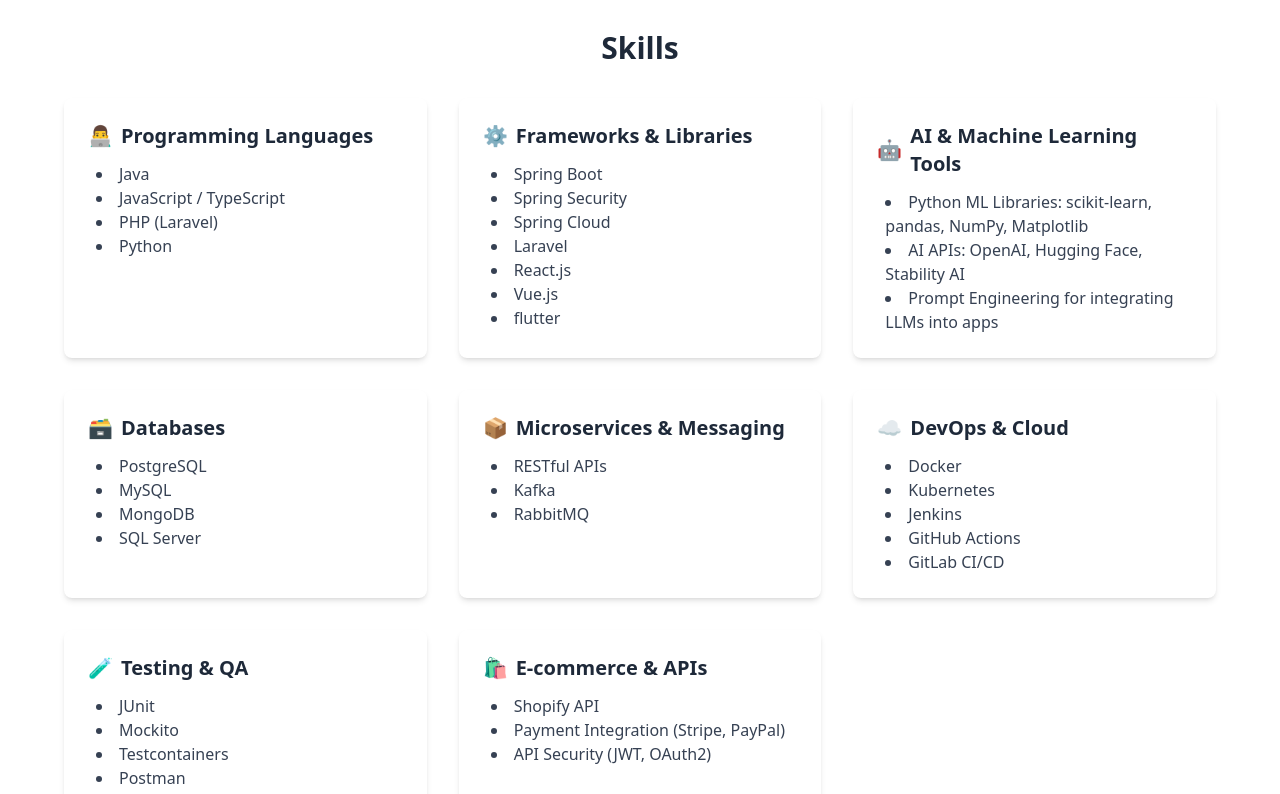
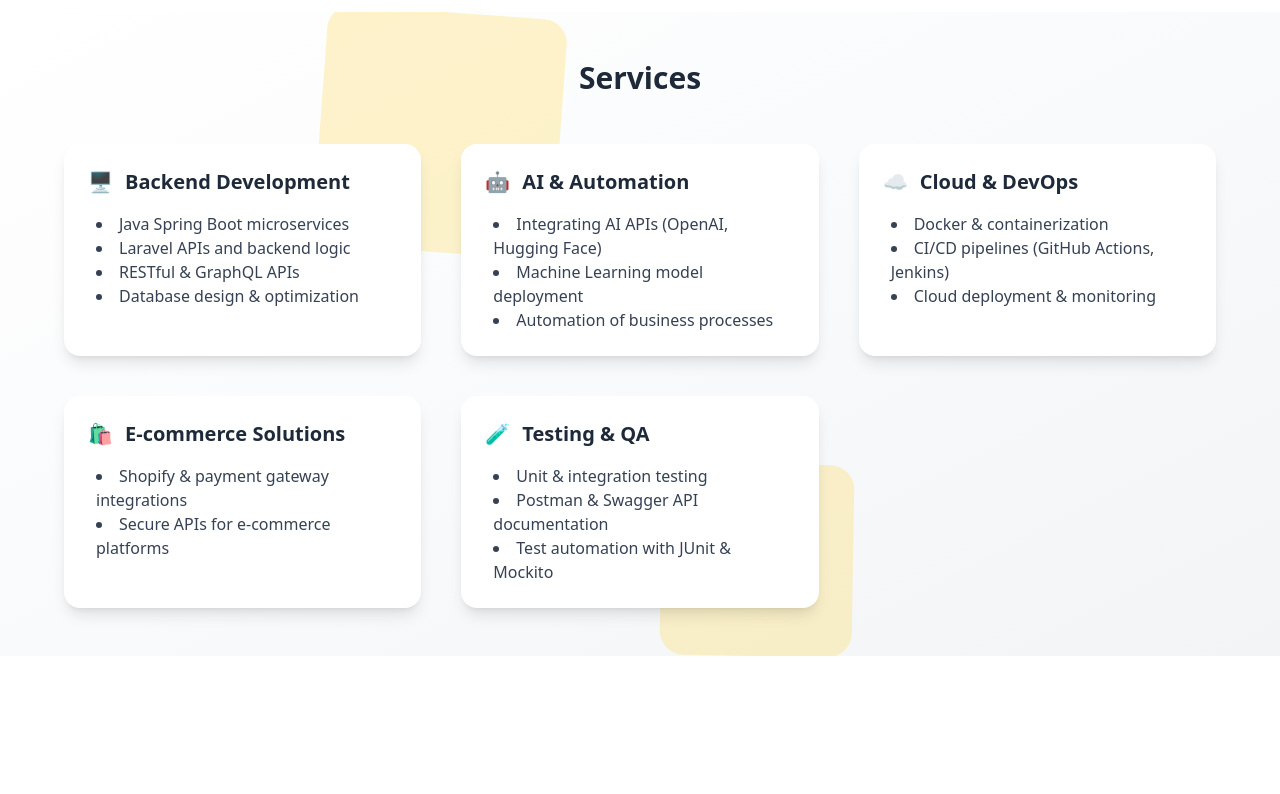
Before and after one commit to ElomariHana/hana-elomari-portfolio, a React (Vite) app: page / in a window 1280 px wide. Shown: the part 1740-2534 px from the top of the page. Built offline with nearby package versions, Linux system fonts and the light colour scheme.

Commit message:
fix:responsive

```diff
--- a/src/App.jsx
+++ b/src/App.jsx
@@ -1,7 +1,7 @@
 import Navbar from './components/Navbar';
 import Home from './components/Home';
 import About from './components/About';
-import Services from './components/Skills';
+import Services from './components/Services';
 import LiveDemos from './components/Portfolio';
 import Contact from './components/Contact';
 
@@ -12,7 +12,7 @@
       <main>
         <section id="home" className="min-h-screen flex flex-col justify-center py-12"><Home /></section>
         <section id="about" className="min-h-screen flex flex-col justify-center py-12"><About /></section>
-        <section id="skills" className="min-h-screen flex flex-col justify-center py-12"><Services /></section>
+        <section id="services" className="min-h-screen flex flex-col justify-center py-12"><Services /></section>
         <section id="portfolio" className="min-h-screen flex flex-col justify-center py-12"><LiveDemos /></section>
         <section id="contact" className="min-h-screen flex flex-col justify-center py-12"><Contact /></section>
       </main>
--- a/src/components/About.jsx
+++ b/src/components/About.jsx
@@ -1,20 +1,20 @@
 const About = () => (
-  <section id="what-i-do" className="flex flex-col items-center justify-center min-h-[60vh] py-12">
-    <h2 className="text-3xl font-bold text-gray-800 dark:text-gray-100 mb-8">About</h2>
-    <div className="flex flex-col md:flex-row items-center gap-10 max-w-4xl w-full bg-white dark:bg-gray-800 p-8 rounded-lg shadow-md">
+  <section id="what-i-do" className="flex flex-col items-center justify-center min-h-[60vh] py-8 md:py-12 px-4 md:px-8">
+    <h2 className="text-2xl md:text-3xl font-bold text-gray-800 dark:text-gray-100 mb-6 md:mb-8 text-center">About</h2>
+    <div className="flex flex-col md:flex-row items-center gap-6 md:gap-10 max-w-4xl w-full bg-white dark:bg-gray-800 p-6 md:p-8 rounded-lg shadow-md">
       {/* Photo placeholder */}
       <div className="flex-shrink-0">
-        <div className="w-32 h-32 rounded-full bg-yellow-400 flex items-center justify-center text-5xl font-bold text-white shadow-lg">
+        <div className="w-24 h-24 md:w-32 md:h-32 rounded-full bg-yellow-400 flex items-center justify-center text-3xl md:text-5xl font-bold text-white shadow-lg">
           HE
         </div>
       </div>
       {/* Bio */}
-      <div className="text-gray-700 dark:text-gray-200 text-lg">
+      <div className="text-gray-700 dark:text-gray-200 text-base md:text-lg text-center md:text-left">
         <p className="mb-4">
-          I’m <span className="font-semibold text-yellow-500">Hana El Omari</span>, a passionate Backend Specialist with 3+ years of experience delivering scalable backend services and smart integrations. I focus on <span className="font-semibold">Laravel, Spring Boot</span>, building clean APIs and solving real-world problems efficiently.
+          I'm <span className="font-semibold text-yellow-500">Hana El Omari</span>, a passionate Backend Specialist with 3+ years of experience delivering scalable backend services and smart integrations. I focus on <span className="font-semibold">Laravel, Spring Boot</span>, building clean APIs and solving real-world problems efficiently.
         </p>
         <p className="mb-4">
-          I’ve contributed to remote teams in e-commerce and AI-powered apps, working with tools like <span className="font-semibold">Docker, PostgreSQL, GitHub Actions, and Shopify APIs</span>. I also freelance, creating robust backend solutions for clients and integrating AI APIs into smart digital products.
+          I've contributed to remote teams in e-commerce and AI-powered apps, working with tools like <span className="font-semibold">Docker, PostgreSQL, GitHub Actions, and Shopify APIs</span>. I also freelance, creating robust backend solutions for clients and integrating AI APIs into smart digital products.
         </p>
         <p>
           I thrive in Agile environments, believe in writing clean and testable code, and enjoy learning and applying new technologies that push innovation forward.
--- a/src/components/Navbar.jsx
+++ b/src/components/Navbar.jsx
@@ -1,19 +1,63 @@
+import { useState } from 'react';
 import DarkModeToggle from './DarkModeToggle';
+import { Bars3Icon, XMarkIcon } from '@heroicons/react/24/outline';
 
-const Navbar = () => (
-  <nav className="flex justify-between items-center py-4 px-6 bg-white dark:bg-gray-900 shadow-md sticky top-0 z-50">
+const Navbar = () => {
+  const [isMenuOpen, setIsMenuOpen] = useState(false);
+
+  const toggleMenu = () => {
+    setIsMenuOpen(!isMenuOpen);
+  };
+
+  return (
+    <nav className="bg-white dark:bg-gray-900 shadow-md sticky top-0 z-50">
+      <div className="max-w-7xl mx-auto px-4 sm:px-6 lg:px-8">
+        <div className="flex justify-between items-center py-4">
           <div className="font-bold text-xl text-yellow-500">Hana EL.</div>
-    <div className="flex items-center gap-6">
+
+          {/* Desktop Navigation */}
+          <div className="hidden md:flex items-center gap-6">
             <ul className="flex space-x-6 text-gray-700 dark:text-gray-200">
-        <li><a href="#home">Home</a></li>
-        <li><a href="#about">About</a></li>
-        <li><a href="#services">Services</a></li>
-        <li><a href="#portfolio">Live Demos</a></li>
-        <li><a href="#contact">Contact</a></li>
+              <li><a href="#home" className="hover:text-yellow-500 transition-colors">Home</a></li>
+              <li><a href="#about" className="hover:text-yellow-500 transition-colors">About</a></li>
+              <li><a href="#services" className="hover:text-yellow-500 transition-colors">Services</a></li>
+              <li><a href="#portfolio" className="hover:text-yellow-500 transition-colors">Live Demos</a></li>
+              <li><a href="#contact" className="hover:text-yellow-500 transition-colors">Contact</a></li>
             </ul>
             <DarkModeToggle inline={true} />
           </div>
+
+          {/* Mobile menu button */}
+          <div className="md:hidden flex items-center gap-4">
+            <DarkModeToggle inline={true} />
+            <button
+              onClick={toggleMenu}
+              className="text-gray-700 dark:text-gray-200 hover:text-yellow-500 transition-colors"
+            >
+              {isMenuOpen ? (
+                <XMarkIcon className="h-6 w-6" />
+              ) : (
+                <Bars3Icon className="h-6 w-6" />
+              )}
+            </button>
+          </div>
+        </div>
+
+        {/* Mobile Navigation */}
+        {isMenuOpen && (
+          <div className="md:hidden">
+            <div className="px-2 pt-2 pb-3 space-y-1 sm:px-3 bg-white dark:bg-gray-900 border-t border-gray-200 dark:border-gray-700">
+              <a href="#home" className="block px-3 py-2 text-gray-700 dark:text-gray-200 hover:text-yellow-500 transition-colors" onClick={() => setIsMenuOpen(false)}>Home</a>
+              <a href="#about" className="block px-3 py-2 text-gray-700 dark:text-gray-200 hover:text-yellow-500 transition-colors" onClick={() => setIsMenuOpen(false)}>About</a>
+              <a href="#services" className="block px-3 py-2 text-gray-700 dark:text-gray-200 hover:text-yellow-500 transition-colors" onClick={() => setIsMenuOpen(false)}>Services</a>
+              <a href="#portfolio" className="block px-3 py-2 text-gray-700 dark:text-gray-200 hover:text-yellow-500 transition-colors" onClick={() => setIsMenuOpen(false)}>Live Demos</a>
+              <a href="#contact" className="block px-3 py-2 text-gray-700 dark:text-gray-200 hover:text-yellow-500 transition-colors" onClick={() => setIsMenuOpen(false)}>Contact</a>
+            </div>
+          </div>
+        )}
+      </div>
     </nav>
   );
+};
 
 export default Navbar;
--- /dev/null
+++ b/src/components/Services.jsx
@@ -0,0 +1,92 @@
+import { motion } from 'framer-motion';
+
+const services = [
+  {
+    category: 'Backend Development',
+    icon: '🖥️',
+    items: [
+      'Java Spring Boot microservices',
+      'Laravel APIs and backend logic',
+      'RESTful & GraphQL APIs',
+      'Database design & optimization',
+    ],
+  },
+  {
+    category: 'AI & Automation',
+    icon: '🤖',
+    items: [
+      'Integrating AI APIs (OpenAI, Hugging Face)',
+      'Machine Learning model deployment',
+      'Automation of business processes',
+    ],
+  },
+  {
+    category: 'Cloud & DevOps',
+    icon: '☁️',
+    items: [
+      'Docker & containerization',
+      'CI/CD pipelines (GitHub Actions, Jenkins)',
+      'Cloud deployment & monitoring',
+    ],
+  },
+  {
+    category: 'E-commerce Solutions',
+    icon: '🛍️',
+    items: [
+      'Shopify & payment gateway integrations',
+      'Secure APIs for e-commerce platforms',
+    ],
+  },
+  {
+    category: 'Testing & QA',
+    icon: '🧪',
+    items: [
+      'Unit & integration testing',
+      'Postman & Swagger API documentation',
+      'Test automation with JUnit & Mockito',
+    ],
+  },
+];
+
+const Services = () => (
+  <section className="relative flex flex-col items-center justify-center min-h-[60vh] py-12 bg-gradient-to-br from-white via-gray-50 to-gray-100 dark:from-gray-900 dark:via-gray-800 dark:to-gray-900 overflow-hidden">
+    {/* Background shapes */}
+    <motion.div
+      className="absolute w-60 h-60 bg-yellow-400 rounded-3xl opacity-20 top-0 left-1/4 rotate-12"
+      animate={{ rotate: [12, -12, 12] }}
+      transition={{ repeat: Infinity, duration: 10, ease: 'easeInOut' }}
+    />
+    <motion.div
+      className="absolute w-48 h-48 bg-yellow-400 rounded-3xl opacity-20 bottom-0 right-1/3 rotate-45"
+      animate={{ rotate: [45, -45, 45] }}
+      transition={{ repeat: Infinity, duration: 12, ease: 'easeInOut' }}
+    />
+
+    <h2 className="text-3xl font-bold text-gray-800 dark:text-gray-100 mb-12 z-10">Services</h2>
+
+    <div className="grid grid-cols-1 md:grid-cols-2 lg:grid-cols-3 gap-10 w-full max-w-6xl z-10">
+      {services.map((group, idx) => (
+        <motion.div
+          key={idx}
+          className="bg-white dark:bg-gray-800 rounded-2xl shadow-lg p-6 flex flex-col gap-4 hover:scale-105 transition-transform duration-300"
+          initial={{ opacity: 0, y: 20 }}
+          whileInView={{ opacity: 1, y: 0 }}
+          viewport={{ once: true }}
+          transition={{ delay: idx * 0.2, duration: 0.8 }}
+        >
+          <div className="flex items-center gap-3 text-xl font-semibold text-yellow-500">
+            <span>{group.icon}</span>
+            <span className="text-gray-800 dark:text-gray-100">{group.category}</span>
+          </div>
+          <ul className="list-disc list-inside ml-2 text-gray-700 dark:text-gray-200">
+            {group.items.map((item, i) => (
+              <li key={i}>{item}</li>
+            ))}
+          </ul>
+        </motion.div>
+      ))}
+    </div>
+  </section>
+);
+
+export default Services;
--- a/src/components/Skills.jsx
+++ /dev/null
@@ -1,107 +0,0 @@
-const skills = [
-  {
-    category: 'Programming Languages',
-    icon: '👨‍💻',
-    items: [
-      'Java',
-      'JavaScript / TypeScript',
-      'PHP (Laravel)',
-      'Python',
-    ],
-  },
-  {
-    category: 'Frameworks & Libraries',
-    icon: '⚙️',
-    items: [
-      'Spring Boot',
-      'Spring Security',
-      'Spring Cloud',
-      'Laravel',
-      'React.js',
-      'Vue.js',
-      'flutter',
-    ],
-  },
-  {
-    category: 'AI & Machine Learning Tools',
-    icon: '🤖',
-    items: [
-      'Python ML Libraries: scikit-learn, pandas, NumPy, Matplotlib',
-      'AI APIs: OpenAI, Hugging Face, Stability AI',
-      'Prompt Engineering for integrating LLMs into apps',
-    ],
-  },
-  {
-    category: 'Databases',
-    icon: '🗃️',
-    items: [
-      'PostgreSQL',
-      'MySQL',
-      'MongoDB',
-      'SQL Server',
-    ],
-  },
-  {
-    category: 'Microservices & Messaging',
-    icon: '📦',
-    items: [
-      'RESTful APIs',
-      'Kafka',
-      'RabbitMQ',
-    ],
-  },
-  {
-    category: 'DevOps & Cloud',
-    icon: '☁️',
-    items: [
-      'Docker',
-      'Kubernetes',
-      'Jenkins',
-      'GitHub Actions',
-      'GitLab CI/CD',
-    ],
-  },
-  {
-    category: 'Testing & QA',
-    icon: '🧪',
-    items: [
-      'JUnit',
-      'Mockito',
-      'Testcontainers',
-      'Postman',
-      'Swagger (OpenAPI)',
-    ],
-  },
-  {
-    category: 'E-commerce & APIs',
-    icon: '🛍️',
-    items: [
-      'Shopify API',
-      'Payment Integration (Stripe, PayPal)',
-      'API Security (JWT, OAuth2)',
-    ],
-  },
-];
-
-const Skills = () => (
-  <section className="flex flex-col items-center justify-center min-h-[60vh] py-12">
-    <h2 className="text-3xl font-bold text-gray-800 dark:text-gray-100 mb-8">Skills</h2>
-    <div className="grid grid-cols-1 md:grid-cols-2 lg:grid-cols-3 gap-8 w-full max-w-6xl">
-      {skills.map((group, idx) => (
-        <div key={idx} className="bg-white dark:bg-gray-800 rounded-lg shadow-md p-6 flex flex-col gap-3">
-          <div className="flex items-center gap-2 text-xl font-semibold text-yellow-500">
-            <span>{group.icon}</span>
-            <span className="text-gray-800 dark:text-gray-100">{group.category}</span>
-          </div>
-          <ul className="list-disc list-inside ml-2 text-gray-700 dark:text-gray-200">
-            {group.items.map((item, i) => (
-              <li key={i}>{item}</li>
-            ))}
-          </ul>
-        </div>
-      ))}
-    </div>
-  </section>
-);
-
-export default Skills;
--- a/src/components/index.js
+++ b/src/components/index.js
@@ -1,9 +1,7 @@
 export { default as About } from './About';
 export { default as Contact } from './Contact';
 export { default as DarkModeToggle } from './DarkModeToggle';
-export { default as Education } from './Education';
 export { default as Home } from './Home';
 export { default as Navbar } from './Navbar';
 export { default as Portfolio } from './Portfolio';
-export { default as Skills } from './Skills';
-export { default as WorkExperience } from './WorkExperience';
+export { default as Services } from './Services';
```
Also changed, not shown: src/components/Contact.jsx (+15 -15 lines), src/components/Portfolio.jsx (+12 -12 lines). Lines whose indentation alone changed are shown as unchanged.
